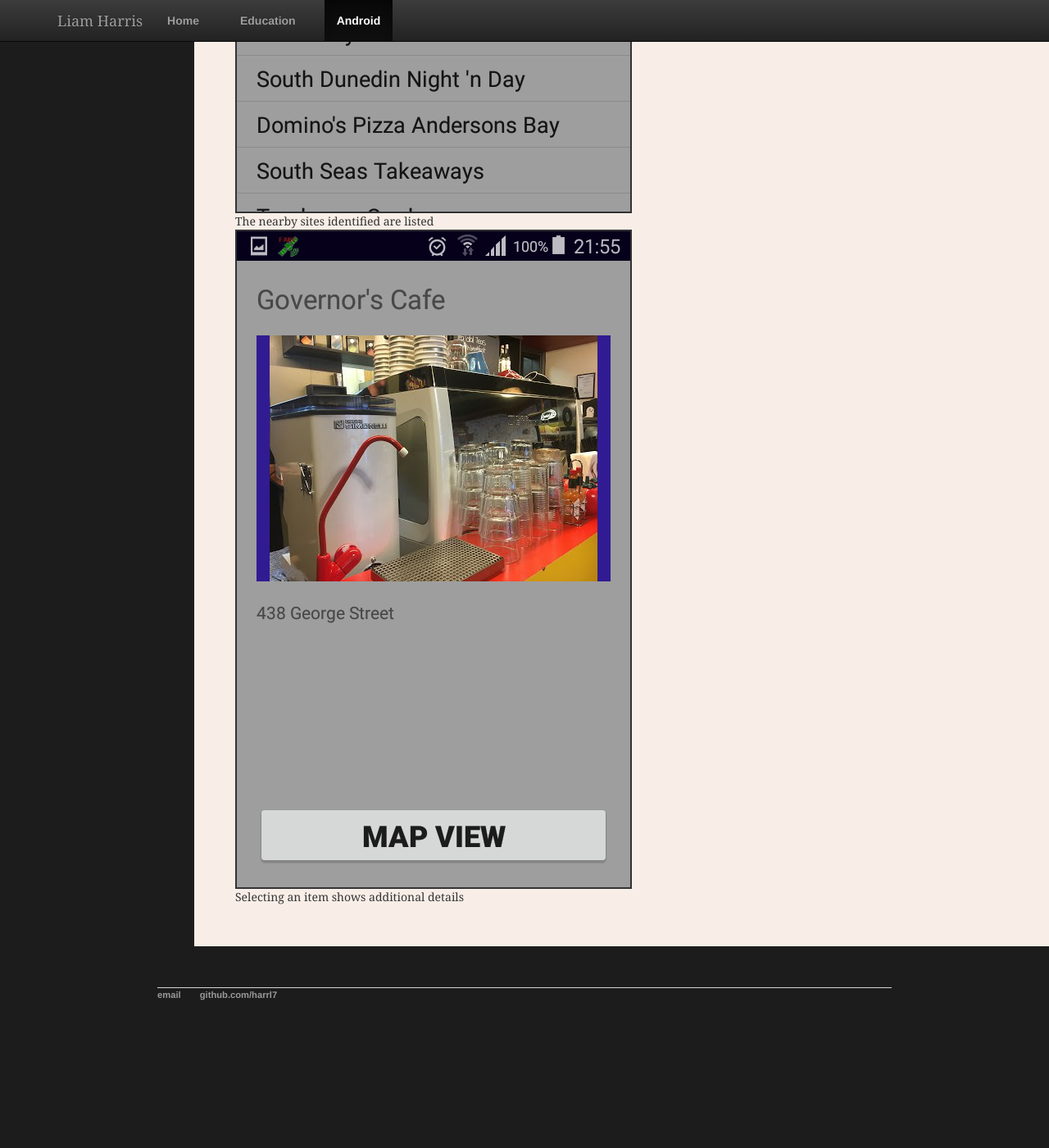
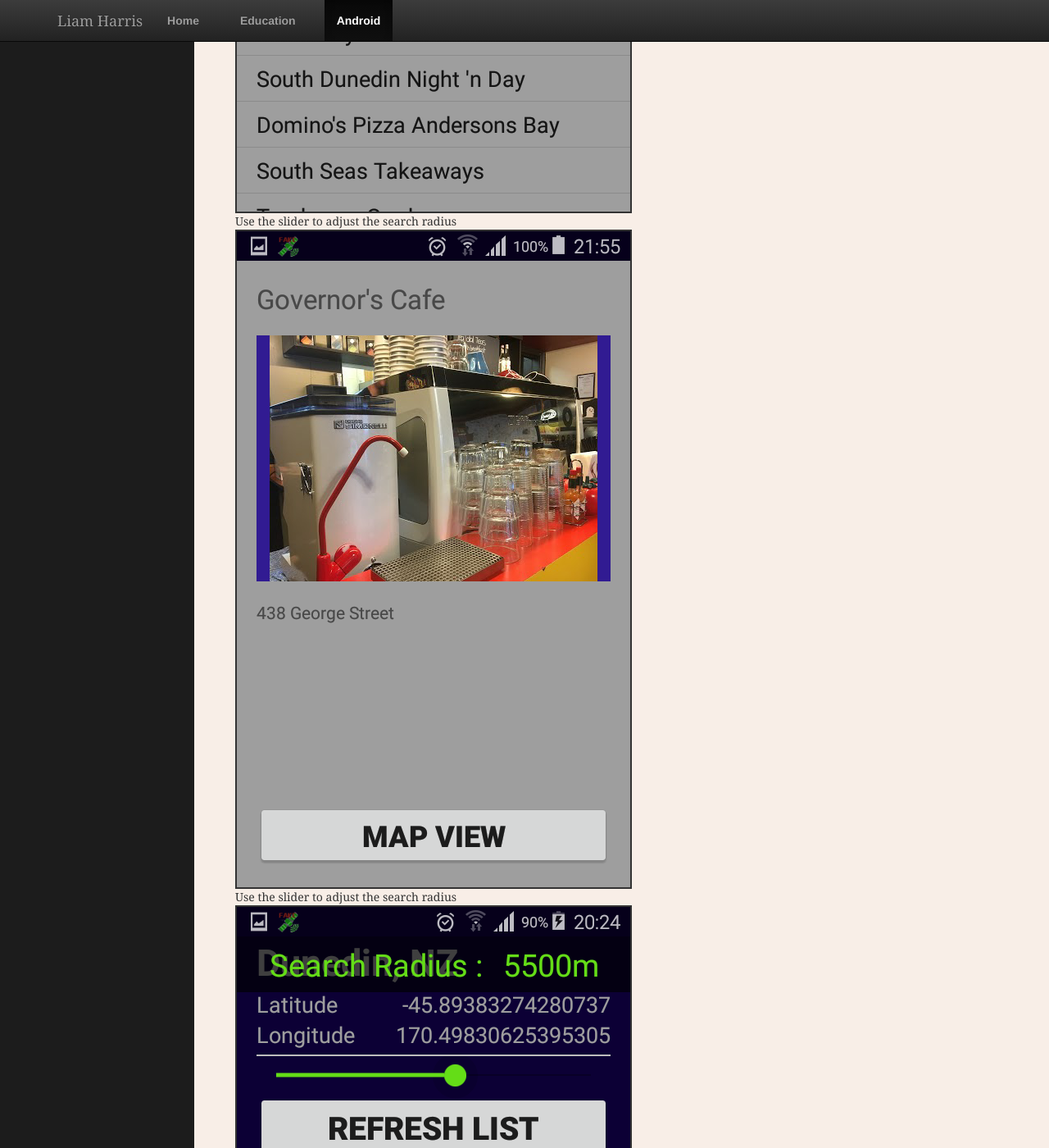
Before and after one commit to harrl7/harrl7.github.io, a Jekyll site: the page built from android/index.html, in a window 1280 px wide and 1400 px high, scrolled down 1659 px. Shown: the whole window at 82% size. Built offline with Jekyll 4.4.1, drawn with Linux system fonts in a browser that asks for light colours; before the commit the page ends 2940 px from its top, so only the background shows below that; some of the changed text lies outside the part shown.

Commit message:
Update index.html

```diff
--- a/android/index.html
+++ b/android/index.html
@@ -9,6 +9,31 @@ title: Android
 	<h2>Nearby Sites</h2>
 	<p>This is the application I made for an individual assignment. The application uses the Google Places API to find businesses and tourist attractions around you.
 	<a href="https://drive.google.com/file/d/0B4oAfWQrOmHieWdQRHVUbGhpMU0/view">apk</a> </p>
+
+	<table>
+
+		<tr>
+			<figure>
+				<img src="/assets/img/nearby_sites/menu2.png">
+				<figcaption> Use the slider to adjust the search radius </figcaption>
+			</figure>
+		</tr>
+
+		<tr>
+			<figure>
+				<img src="/assets/img/nearby_sites/menu1.png">
+				<figcaption> Use the slider to adjust the search radius </figcaption>
+			</figure>
+		</tr>
+
+		<tr>
+			<figure>
+				<img src="/assets/img/nearby_sites/details.png">
+				<figcaption> Use the slider to adjust the search radius </figcaption>
+			</figure>
+		</tr>
+
+	</table>
 
 	<figure>
 		<img src="/assets/img/nearby_sites/menu2.png">
```
